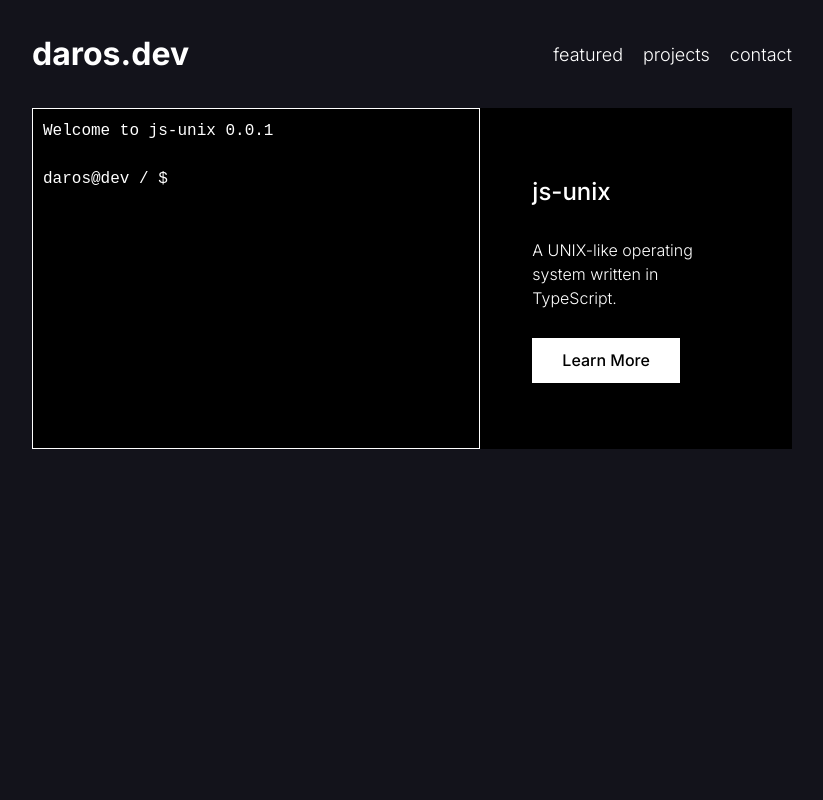
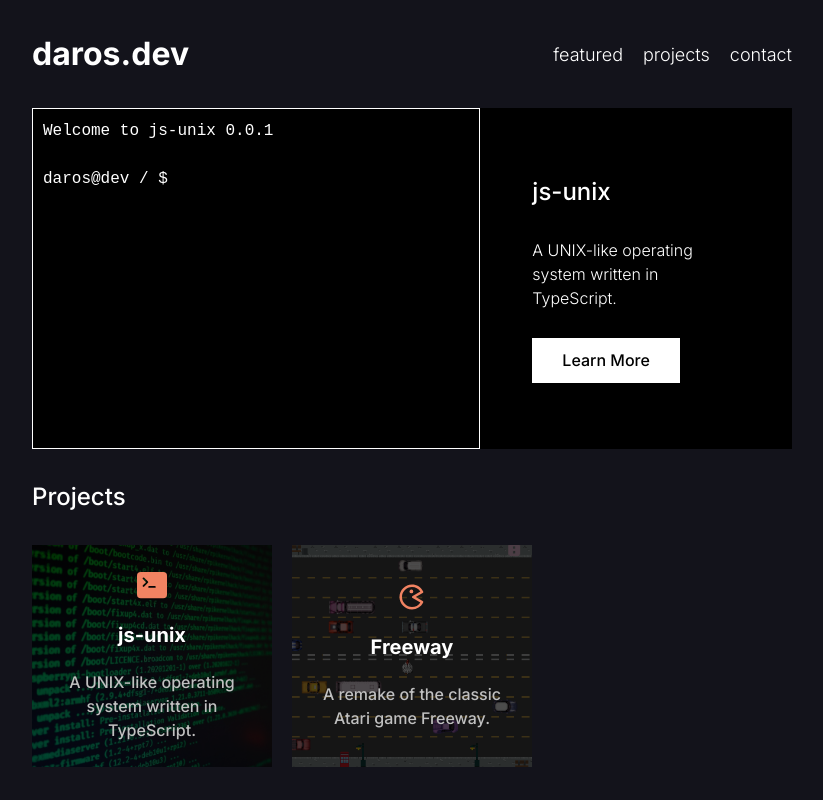
Before and after one commit to ldaros/daros.dev, a React (Vite) app: page / in a window 1280 px wide. Shown: the whole page, without its empty margins (228-1051 px from the left). Built offline with nearby package versions, Linux system fonts and the light colour scheme.

Commit message:
Card layout

```diff
--- a/package.json
+++ b/package.json
@@ -13,6 +13,7 @@
     "react": "^18.2.0",
     "react-dom": "^18.2.0",
     "react-grid-system": "^8.1.9",
+    "react-icons": "^4.9.0",
     "react-router-dom": "^6.13.0"
   },
   "devDependencies": {
--- a/src/components/Banner/index.tsx
+++ b/src/components/Banner/index.tsx
@@ -1,5 +1,4 @@
 import { FC, ReactNode } from "react";
-import { Button } from "~/components";
 
 import "./styles.scss";
 
@@ -7,8 +6,7 @@ interface BannerProps {
   id: string;
   title: string;
   description: string;
-  button: string;
-  link: string;
+  button: ReactNode;
   children: ReactNode;
 }
 
@@ -19,7 +17,7 @@ export const Banner: FC<BannerProps> = (props) => (
     <div className="banner__right">
       <h3 className="banner__title">{props.title}</h3>
       <p className="banner__description">{props.description}</p>
-      <Button to={props.link} text={props.button} />
+      {props.button}
     </div>
   </div>
 );
--- /dev/null
+++ b/src/components/Card/index.tsx
@@ -0,0 +1,24 @@
+import { FC, ReactElement } from "react";
+import "./styles.scss";
+
+interface CardProps {
+  title: string;
+  description: string;
+  icon: ReactElement;
+  image: string;
+  button?: ReactElement;
+}
+
+export const Card: FC<CardProps> = (props) => (
+  <div className="card">
+    <img className="card__image" src={props.image} alt={props.title} />
+
+    <div className="card__content">
+      <div className="card__icon">{props.icon}</div>
+      <h4 className="card__title">{props.title}</h4>
+      <p className="card__description">{props.description}</p>
+
+      {props.button}
+    </div>
+  </div>
+);
--- /dev/null
+++ b/src/components/Card/styles.scss
@@ -0,0 +1,55 @@
+@import "variables";
+
+.card {
+  position: relative;
+  width: 100%;
+  display: flex;
+
+  &__image {
+    position: absolute;
+    top: 0;
+    left: 0;
+
+    width: 100%;
+    height: 100%;
+    object-fit: cover;
+
+    z-index: -1;
+    filter: brightness(0.3);
+  }
+
+  &:hover {
+    .card__image {
+      filter: brightness(0.3) blur(2px);
+    }
+  }
+
+  &__content {
+    width: 100%;
+    display: flex;
+    flex-direction: column;
+    justify-content: center;
+    align-items: center;
+    text-align: center;
+
+    padding: 25px;
+    gap: 20px;
+  }
+
+  &__title {
+    font-weight: 700;
+    font-size: 20px;
+  }
+
+  &__icon {
+    font-size: 30px;
+    color: $color-red;
+    line-height: 0;
+  }
+
+  &__description {
+    font-weight: 500;
+    font-size: 16px;
+    color: $color-grey;
+  }
+}
--- /dev/null
+++ b/src/components/CardGrid/index.tsx
@@ -0,0 +1,14 @@
+import { FC } from "react";
+
+import "./styles.scss";
+
+interface CardGridProps {
+  id?: string;
+  children: React.ReactNode;
+}
+
+export const CardGrid: FC<CardGridProps> = ({ children, id }) => (
+  <div className="card-grid" id={id}>
+    {children}
+  </div>
+);
--- /dev/null
+++ b/src/components/CardGrid/styles.scss
@@ -0,0 +1,21 @@
+@import "variables";
+@import "mixins";
+
+.card-grid {
+  width: 100%;
+  display: grid;
+  grid-template-columns: 1fr;
+  grid-gap: 20px;
+
+  @include breakpoint(tablet) {
+    grid-template-columns: repeat(2, 1fr);
+  }
+
+  @include breakpoint(desktop) {
+    grid-template-columns: repeat(3, 1fr);
+  }
+
+  @include breakpoint(large) {
+    grid-template-columns: repeat(4, 1fr);
+  }
+}
--- /dev/null
+++ b/src/components/Title/index.tsx
@@ -0,0 +1,14 @@
+import { FC } from "react";
+
+import "./styles.scss";
+
+interface TitleProps {
+  id?: string;
+  children: string;
+}
+
+export const Title: FC<TitleProps> = ({ children, id }) => (
+  <h2 id={id} className="title">
+    {children}
+  </h2>
+);
--- /dev/null
+++ b/src/components/Title/styles.scss
@@ -0,0 +1,4 @@
+.title {
+  font-weight: 500;
+  font-size: 24px;
+}
--- a/src/components/index.ts
+++ b/src/components/index.ts
@@ -3,3 +3,6 @@ export { Button } from "./Button";
 export { Grid } from "./Grid";
 export { Header } from "./Header";
 export { NavLink } from "./NavLink";
+export { Title } from "./Title";
+export { Card } from "./Card";
+export { CardGrid } from "./CardGrid";
--- a/src/features/unix/components/Terminal/index.tsx
+++ b/src/features/unix/components/Terminal/index.tsx
@@ -1,4 +1,4 @@
-import { useState, useEffect, useRef, FC } from "react";
+import { useMemo, useState, useEffect, useRef, FC } from "react";
 import { Input } from "@unix/components/Input";
 import { Kernel } from "@unix/kernel";
 import { IO } from "@unix/kernel/io";
@@ -6,19 +6,16 @@ import { _File } from "@unix/kernel/filesys/types";
 
 import "./styles.scss";
 
-type TerminalProps = {
-  kernel: Kernel;
-};
-
-export const Terminal: FC<TerminalProps> = ({ kernel }) => {
+export const Terminal: FC = () => {
   const [output, setOutput] = useState("");
   const [dir, setDir] = useState("");
   const [history, setHistory] = useState<string[]>([]);
 
-  const motd = "Welcome to js-unix 0.0.1\n\n";
-
   const inputRef = useRef<HTMLInputElement>(null);
   const preRef = useRef<HTMLPreElement>(null);
+
+  const kernel = useMemo(() => new Kernel(), []);
+  const motd = "Welcome to js-unix 0.0.1\n\n";
 
   const handleInput = (value: string) => {
     setOutput((prev) => `${prev}$ ${value}\n`);
--- a/src/pages/home.tsx
+++ b/src/pages/home.tsx
@@ -1,12 +1,22 @@
 import { FC } from "react";
-import { Header, Banner, Grid } from "~/components";
+import { Terminal } from "~/features/unix/components/Terminal";
+import {
+  Header,
+  Banner,
+  Grid,
+  Title,
+  Card,
+  CardGrid,
+  Button,
+} from "~/components";
 
-import { Terminal } from "~/features/unix/components/Terminal";
-import { Kernel } from "~/features/unix/kernel";
+import { BsFillTerminalFill } from "react-icons/bs";
+import { BiGame } from "react-icons/bi";
+
+import placeholder from "~/assets/images/placeholder.png";
+import freeway from "~/assets/images/freeway.png";
 
 export const Home: FC = () => {
-  const kernel = new Kernel();
-
   return (
     <Grid>
       <Header />
@@ -15,11 +25,28 @@ export const Home: FC = () => {
         id="featured"
         title="js-unix"
         description="A UNIX-like operating system written in TypeScript."
-        button="Learn More"
-        link="https://github.com/ldaros/daros.dev/tree/master/src/features/unix"
+        button={<Button to="#featured" text="Learn More" />}
       >
-        <Terminal kernel={kernel} />
+        <Terminal />
       </Banner>
+
+      <Title id="projects">Projects</Title>
+
+      <CardGrid>
+        <Card
+          title="js-unix"
+          description="A UNIX-like operating system written in TypeScript."
+          icon={<BsFillTerminalFill />}
+          image={placeholder}
+        />
+
+        <Card
+          title="Freeway"
+          description="A remake of the classic Atari game Freeway."
+          icon={<BiGame />}
+          image={freeway}
+        />
+      </CardGrid>
     </Grid>
   );
 };
```
Also changed, not shown: .eslintrc.cjs, src/assets/images/freeway.png (added), 1 other file (tests, documents, lock files or other folders).
